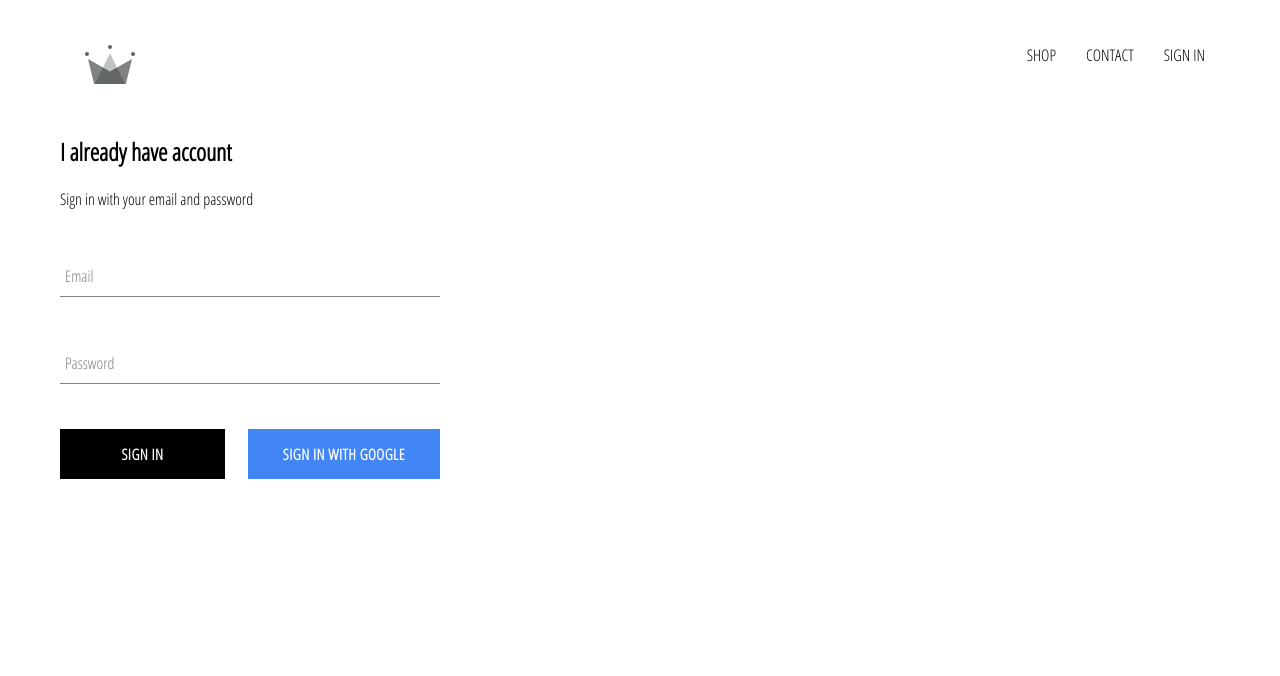
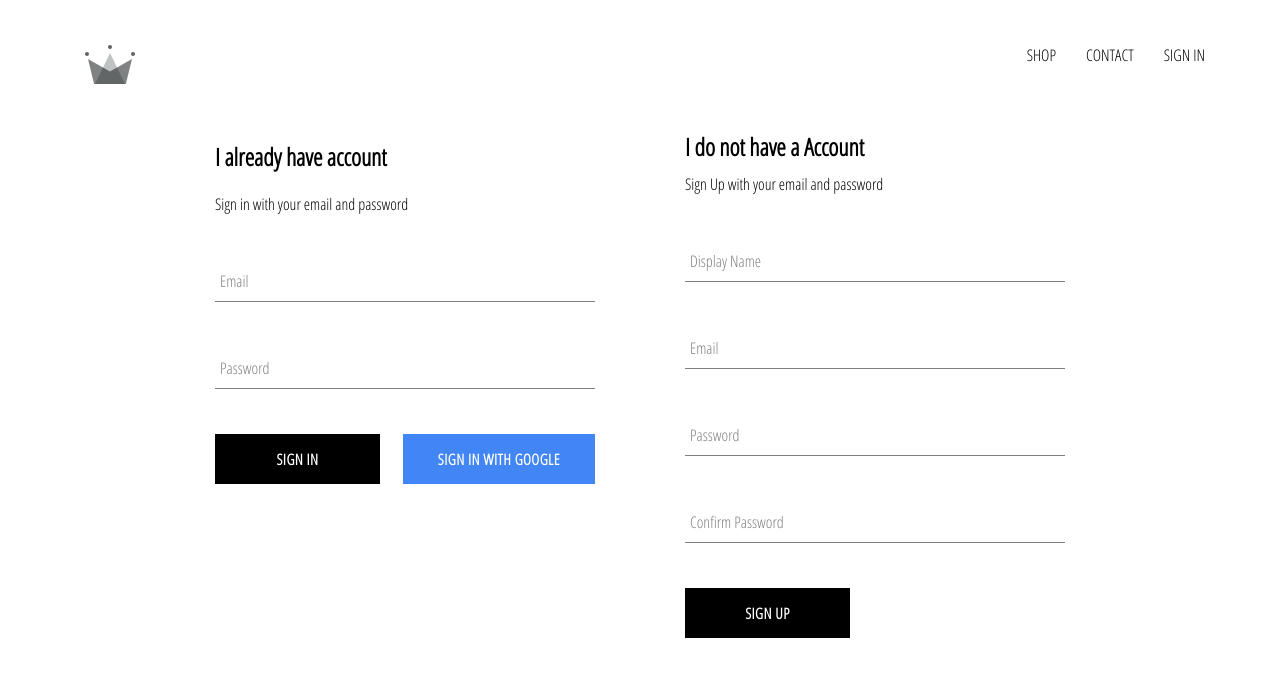
Before and after one commit to migrationtogithubluizvale/crown-clothing, a React (Create React App) app: page /signin in a window 1280 px wide. Shown: the top 676 px of the page. Built offline with nearby package versions, Linux system fonts and the light colour scheme; no server answers.

Commit message:
add firebase for store users and authenticated

```diff
--- a/src/App.js
+++ b/src/App.js
@@ -7,7 +7,7 @@
 import ShopPage from './pages/shop/shop.component';
 import SignInAndSignOutPage from './pages/sign-in-and-sign-up/sign-in-and-sign-up.component';
 import Header from './components/header-component/header.component';
-import { auth } from './firebase/firebase.utils'
+import { auth, createUserProfileDocument } from './firebase/firebase.utils'
 
 class App extends React.Component {
   constructor() {
@@ -19,8 +19,22 @@
   }
 
   componentDidMount() {
-    this.unsubscribeFromAuth = auth.onAuthStateChanged(user => {
-      this.setState({currentUser: user})
+    this.unsubscribeFromAuth = auth.onAuthStateChanged(async userAuth => {
+      if(userAuth) {
+        const userRef = await createUserProfileDocument(userAuth);
+
+        userRef.onSnapshot(snapShot => {
+          this.setState({
+            currentUser: {
+              id: snapShot.id,
+              ...snapShot.data()
+            }
+          });
+        });
+      }
+      else {
+        this.setState({ currentUser: userAuth })
+      }
     })
   }
 
--- /dev/null
+++ b/src/components/sign-up/sign-up.component.jsx
@@ -0,0 +1,101 @@
+import React from 'react';
+
+import FormInput from '../form-input/form-input.component';
+import CustomButton from '../custom-button/custom-button.component';
+import { auth, createUserProfileDocument } from '../../firebase/firebase.utils';
+
+import './sign-up.styles.scss';
+
+class SignUp extends React.Component {
+    constructor() {
+        super();
+
+        this.state = {
+            displayName: '',
+            email: '',
+            password: '',
+            confirmPassword: ''
+        }
+    }
+
+    handleSubmit = async event => {
+        event.preventDefault();
+
+        const { displayName, email, password, confirmPassword } = this.state
+
+        if(password !== confirmPassword) {
+            alert("Passwords don't match")
+            return;
+        };
+        try {
+            const { user } = await auth.createUserWithEmailAndPassword(email, password)
+            await createUserProfileDocument(user, { displayName } );
+            this.setState({
+                displayName: '',
+                email: '',
+                password: '',
+                confirmPassword: ''
+            })
+
+        } catch (error) {
+            console.log(error)
+        };
+    }
+
+    handleChange = event => {
+        const { name, value } = event.target;
+        this.setState({
+            [name]: value
+        })
+    }
+    render() {
+        const { displayName, email, password, confirmPassword } = this.state
+        return <div className='sign-up'>
+            <h2 className='title'>
+                I do not have a Account
+            </h2>
+            <span>
+                Sign Up with your email and password
+            </span>
+            <form action="" className='sign-up-form' onSubmit={this.handleSubmit}>
+                <FormInput
+                    type='text'
+                    name='displayName'
+                    value={displayName}
+                    onChange={this.handleChange}
+                    label='Display Name'
+                    required
+                />
+                <FormInput
+                    type='email'
+                    name='email'
+                    value={email}
+                    onChange={this.handleChange}
+                    label='Email'
+                    required
+                />
+                <FormInput
+                    type='password'
+                    name='password'
+                    value={password}
+                    onChange={this.handleChange}
+                    label='Password'
+                    required
+                />
+                <FormInput
+                    type='password'
+                    name='confirmPassword'
+                    value={confirmPassword}
+                    onChange={this.handleChange}
+                    label='Confirm Password'
+                    required
+                />
+                <CustomButton
+                    type='submit'
+                >Sign Up</CustomButton>
+            </form>
+        </div>
+    }
+}
+
+export default SignUp;
--- /dev/null
+++ b/src/components/sign-up/sign-up.styles.scss
@@ -0,0 +1,9 @@
+.sign-up {
+    display: flex;
+    flex-direction: column;
+    width: 380px;
+
+    .title {
+        margin: 10px 0;
+    }
+}
--- a/src/firebase/firebase.utils.js
+++ b/src/firebase/firebase.utils.js
@@ -13,6 +13,32 @@
     measurementId: "G-M7DV3RFCLP"
   };
 
+  export const createUserProfileDocument = async (userAuth, additionalData) => {
+    if(!userAuth) return;
+
+    const userRef = firestore.doc(`users/${userAuth.uid}`)
+
+    const snapShot = await userRef.get();
+
+    if(!snapShot.exists) {
+      const { displayName, email } = userAuth;
+      const createdAt = new Date();
+
+      try {
+        await userRef.set({
+          displayName,
+          email,
+          createdAt,
+          ...additionalData
+        })
+      } catch(error) {
+        console.log('error creating user', error.message);
+      }
+    }
+    return userRef;
+
+  }
+
 
   firebase.initializeApp(config);
 
--- a/src/pages/sign-in-and-sign-up/sign-in-and-sign-up.component.jsx
+++ b/src/pages/sign-in-and-sign-up/sign-in-and-sign-up.component.jsx
@@ -1,11 +1,14 @@
 import React from 'react';
 import './sign-in-and-sign-up.styles.scss';
 import SignIn from '../../components/sign-in/sign-in.component';
+import SignUp from '../../components/sign-up/sign-up.component';
+
 
 const SignInAndSignOutPage = () => {
     return (
     <div className='sign-in-and-sign-up'>
         <SignIn />
+        <SignUp />
     </div>
     )
 }
--- a/src/pages/sign-in-and-sign-up/sign-in-and-sign-up.styles.scss
+++ b/src/pages/sign-in-and-sign-up/sign-in-and-sign-up.styles.scss
@@ -0,0 +1,6 @@
+.sign-in-and-sign-up {
+    width: 850px;
+    display: flex;
+    justify-content: space-between;
+    margin: 30px auto;
+}
```
